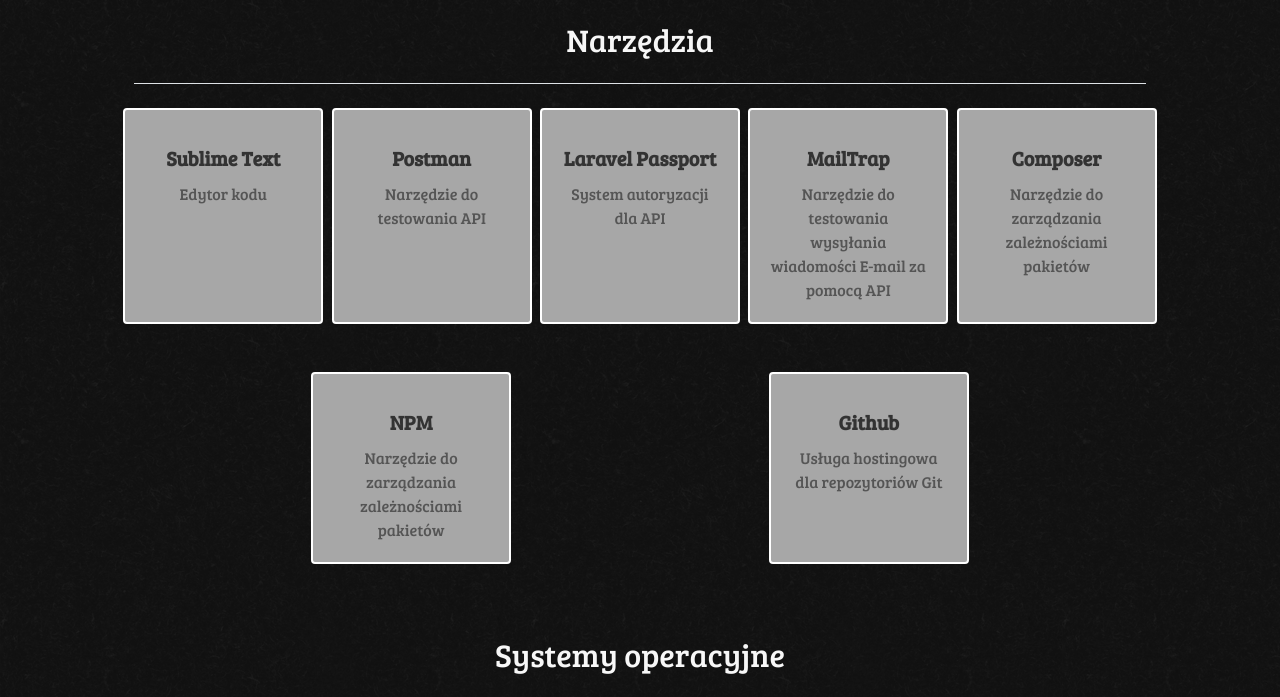
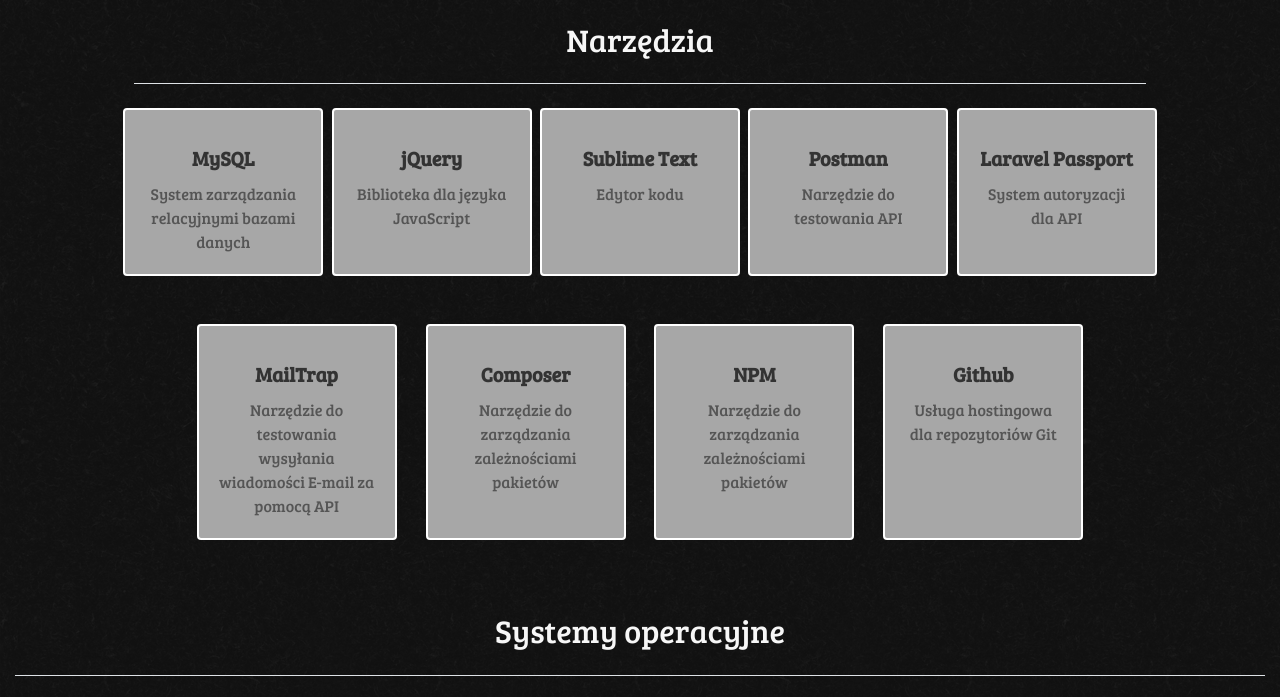
Before and after one commit to l-dziedzic/about-me, a plain HTML site: page index.html in a window 1280 px wide. Shown: the part 2591-3288 px from the top of the page. Drawn offline with nearby package versions, Linux system fonts and the light colour scheme.

Commit message:
Update index.html

```diff
--- a/index.html
+++ b/index.html
@@ -166,6 +166,20 @@
 			<div class="row d-flex justify-content-around">
 				<div class="card mx-auto">
 					<div class="card-body">
+					    <h5 class="card-title mt-3"><strong>MySQL</strong></h5>
+					    <span>System zarządzania relacyjnymi bazami danych</span>
+					</div>
+				</div>
+
+				<div class="card mx-auto">
+					<div class="card-body">
+					    <h5 class="card-title mt-3"><strong>jQuery</strong></h5>
+					    <span>Biblioteka dla języka JavaScript</span>
+					</div>
+				</div>
+
+				<div class="card mx-auto">
+					<div class="card-body">
 					    <h5 class="card-title mt-3"><strong>Sublime Text</strong></h5>
 					    <span>Edytor kodu</span>
 					</div>
@@ -184,7 +198,10 @@
 					    <span>System autoryzacji dla API</span>
 					</div>
 				</div>
+			</div>
 
+
+			<div class="row d-flex justify-content-around m-5">
 				<div class="card mx-auto">
 					<div class="card-body">
 					    <h5 class="card-title mt-3"><strong>MailTrap</strong></h5>
@@ -198,9 +215,7 @@
 					    <span>Narzędzie do zarządzania zależnościami pakietów</span>
 					</div>
 				</div>
-			</div>
 
-			<div class="row d-flex justify-content-around m-5">
 				<div class="card mx-auto">
 					<div class="card-body">
 					    <h5 class="card-title mt-3"><strong>NPM</strong></h5>
```
